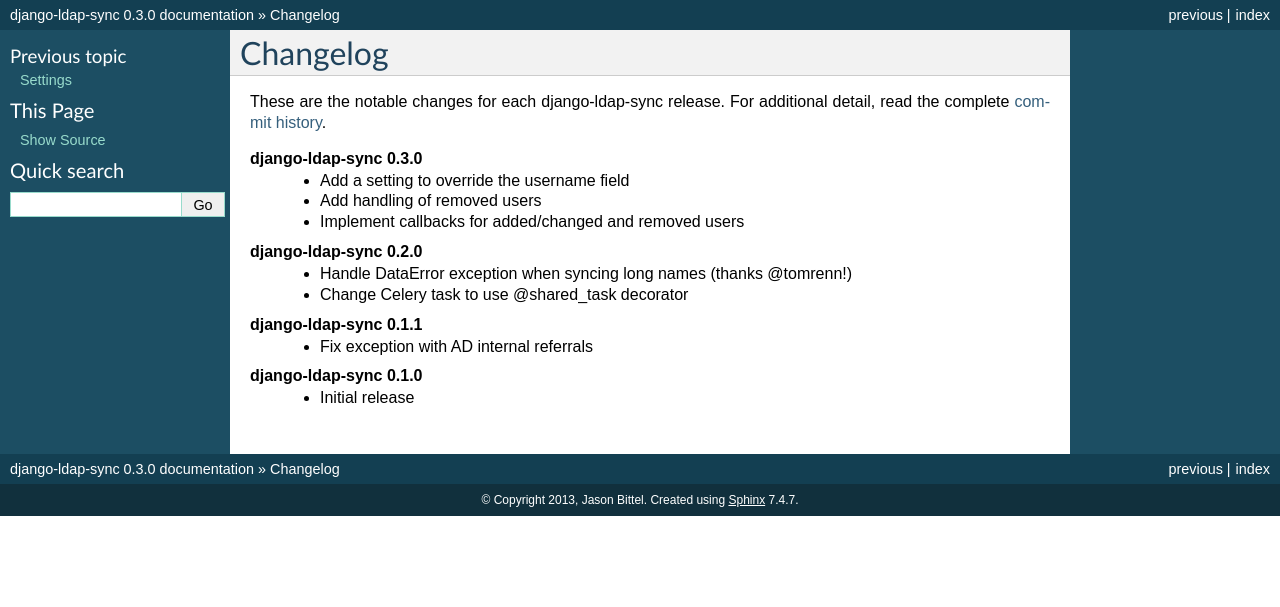
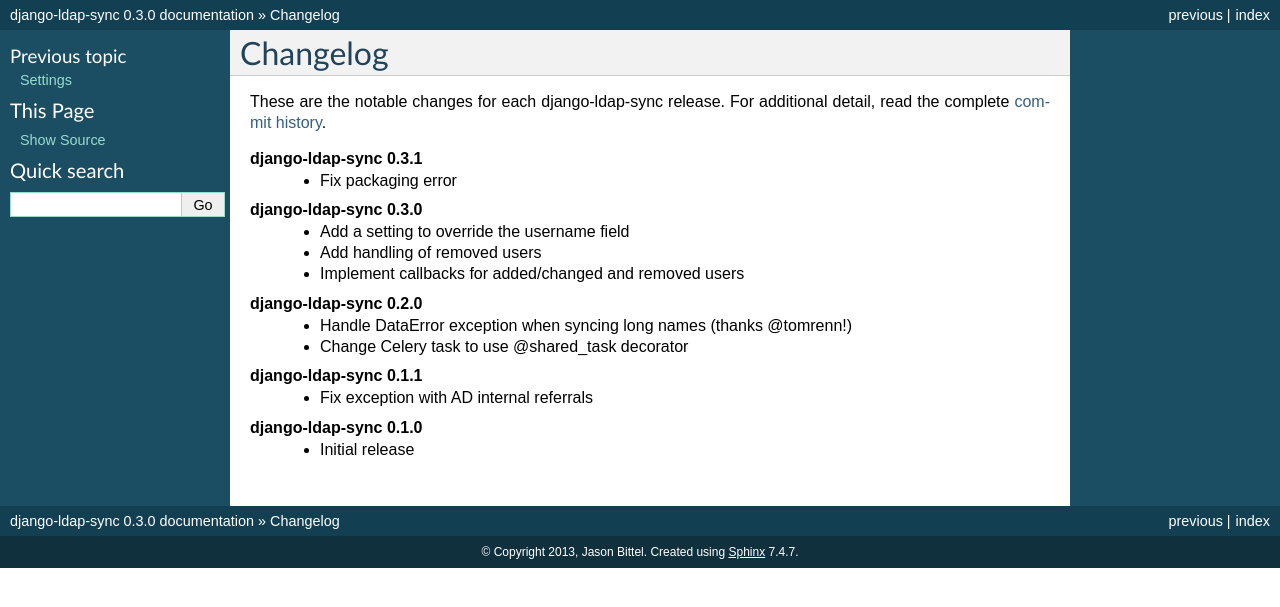
Before and after one commit to jbittel/django-ldap-sync, a Sphinx documentation site: the page built from docs/changelog.rst, in a window 1280 px wide. Shown: the top 607 px of the page. Built offline with Sphinx 7.4.7, drawn with Linux system fonts in a browser that asks for light colours.

Commit message:
Update changelog

```diff
--- a/docs/changelog.rst
+++ b/docs/changelog.rst
@@ -5,6 +5,9 @@ Changelog
 
 These are the notable changes for each django-ldap-sync release. For
 additional detail, read the complete `commit history`_.
+
+**django-ldap-sync 0.3.1**
+   * Fix packaging error
 
 **django-ldap-sync 0.3.0**
    * Add a setting to override the username field
```
